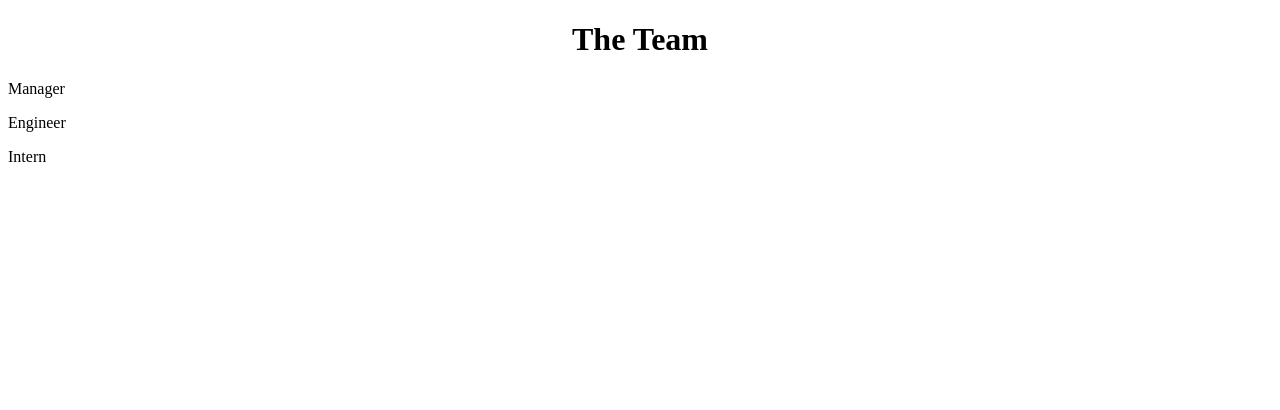
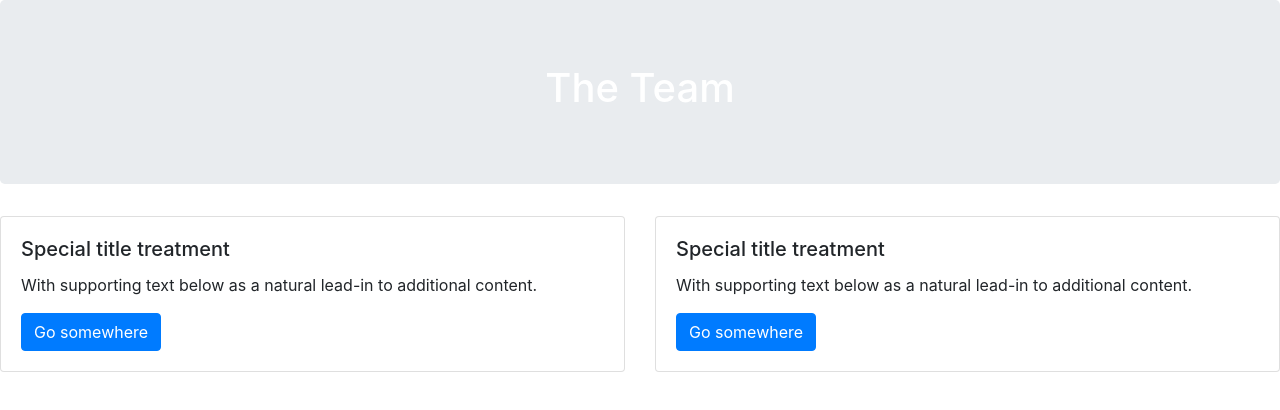
Before and after one commit to CNRBanks/Team-Profile-Generator, a website: page teamProfiles.html in a window 1280 px wide. Drawn offline with nearby package versions, Linux system fonts and the light colour scheme.

Commit message:
started html

```diff
--- /dev/null
+++ b/style.css
@@ -0,0 +1,10 @@
+body {
+  background-color: lightblue;
+}
+
+p {
+  color: brown;
+}
+card {
+  margin: 0px;
+}
--- a/teamProfiles.html
+++ b/teamProfiles.html
@@ -1,21 +1,68 @@
 <!DOCTYPE html>
 <html lang="en">
   <head>
-    <meta charset="UTF-8" />
-    <meta http-equiv="X-UA-Compatible" content="IE=edge" />
-    <meta name="viewport" content="width=device-width, initial-scale=1.0" />
-    <title>The Team</title>
-  </head>
-  <body>
-    <h1 style="text-align: center">The Team</h1>
-    <div>
-      <p>Manager</p>
-    </div>
-    <div>
-      <p>Engineer</p>
-    </div>
-    <div>
-      <p>Intern</p>
-    </div>
+    <!-- Required meta tags -->
+    <meta charset="utf-8" />
+    <meta
+      name="viewport"
+      content="width=device-width, initial-scale=1, shrink-to-fit=no"
+    />
+
+    <!-- Bootstrap CSS -->
+
+    <link
+      rel="stylesheet"
+      href="https://cdn.jsdelivr.net/npm/bootstrap@4.0.0/dist/css/bootstrap.min.css"
+      integrity="sha384-Gn5384xqQ1aoWXA+058RXPxPg6fy4IWvTNh0E263XmFcJlSAwiGgFAW/dAiS6JXm"
+      crossorigin="anonymous"
+    />
+    <link rel="stylesheet" href="./src/reset.css"/>
+
+    <body>
+    <header class="jumbotron bg-cover text-white">
+      <div class="container sm-9 text-center">
+        <h1>The Team</h1>
+      </div>
+    </header>
+      <div class="row">
+        <div class="col-sm-6">
+          <div class="card">
+            <div class="card-body">
+              <h5 class="card-title">Special title treatment</h5>
+              <p class="card-text">With supporting text below as a natural lead-in to additional content.</p>
+              <a href="#" class="btn btn-primary">Go somewhere</a>
+            </div>
+          </div>
+        </div>
+        <div class="col-sm-6">
+          <div class="card">
+            <div class="card-body">
+              <h5 class="card-title">Special title treatment</h5>
+              <p class="card-text">With supporting text below as a natural lead-in to additional content.</p>
+              <a href="#" class="btn btn-primary">Go somewhere</a>
+            </div>
+          </div>
+        </div>
+      </div>
+
+  </body>
+
+    <!-- Optional JavaScript -->
+    <!-- jQuery first, then Popper.js, then Bootstrap JS -->
+    <script
+      src="https://code.jquery.com/jquery-3.2.1.slim.min.js"
+      integrity="sha384-KJ3o2DKtIkvYIK3UENzmM7KCkRr/rE9/Qpg6aAZGJwFDMVNA/GpGFF93hXpG5KkN"
+      crossorigin="anonymous"
+    ></script>
+    <script
+      src="https://cdn.jsdelivr.net/npm/popper.js@1.12.9/dist/umd/popper.min.js"
+      integrity="sha384-ApNbgh9B+Y1QKtv3Rn7W3mgPxhU9K/ScQsAP7hUibX39j7fakFPskvXusvfa0b4Q"
+      crossorigin="anonymous"
+    ></script>
+    <script
+      src="https://cdn.jsdelivr.net/npm/bootstrap@4.0.0/dist/js/bootstrap.min.js"
+      integrity="sha384-JZR6Spejh4U02d8jOt6vLEHfe/JQGiRRSQQxSfFWpi1MquVdAyjUar5+76PVCmYl"
+      crossorigin="anonymous"
+    ></script>
   </body>
 </html>
```
